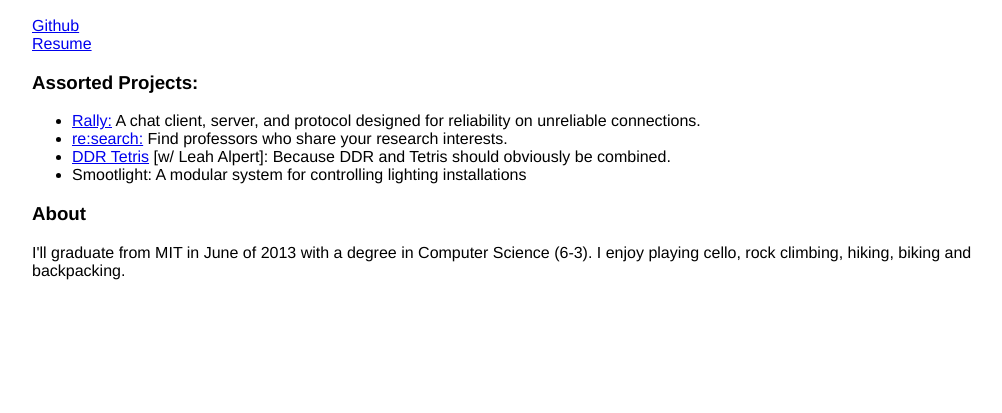
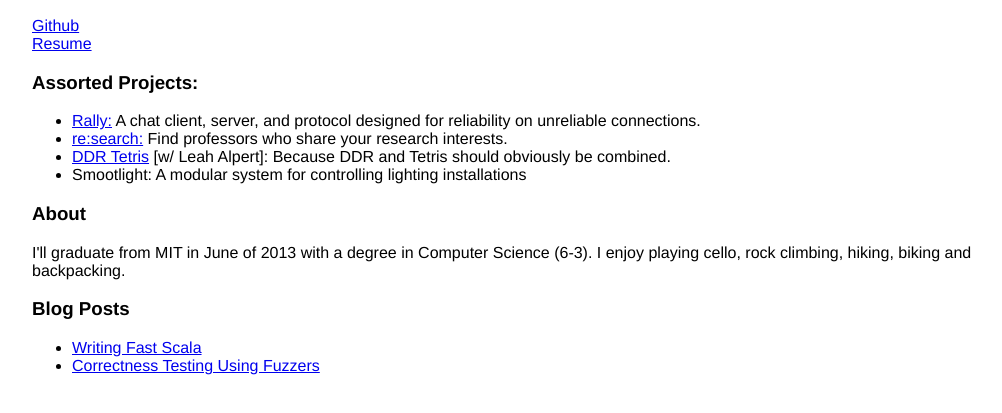
Before and after one commit to rcoh/rcoh-dot-me, a plain HTML site: page index.html in a window 1280 px wide. Shown: the part 111-524 px from the top of the page, without its empty margins (128-1130 px from the left). Drawn offline with Linux system fonts and the light colour scheme.

Commit message:
Add blog posts.

```diff
--- a/index.html
+++ b/index.html
@@ -35,6 +35,13 @@ body {
     I'll graduate from MIT in June of 2013 with a degree in Computer Science (6-3). I enjoy playing cello, rock climbing, hiking, biking and
     backpacking.
   </p>
+  <h3>Blog Posts</h3>
+  <ul>
+    <li><a href="http://www.sumologic.com/blog/technology/3-tips-for-writing-performant-scala">Writing Fast Scala</a></li>
+    <li><a
+      href="http://www.sumologic.com/blog/company/fuzzing-for-correctness">
+      Correctness Testing Using Fuzzers</a></li>
+  </ul>
 </div>
 </body>
 </html>
```
